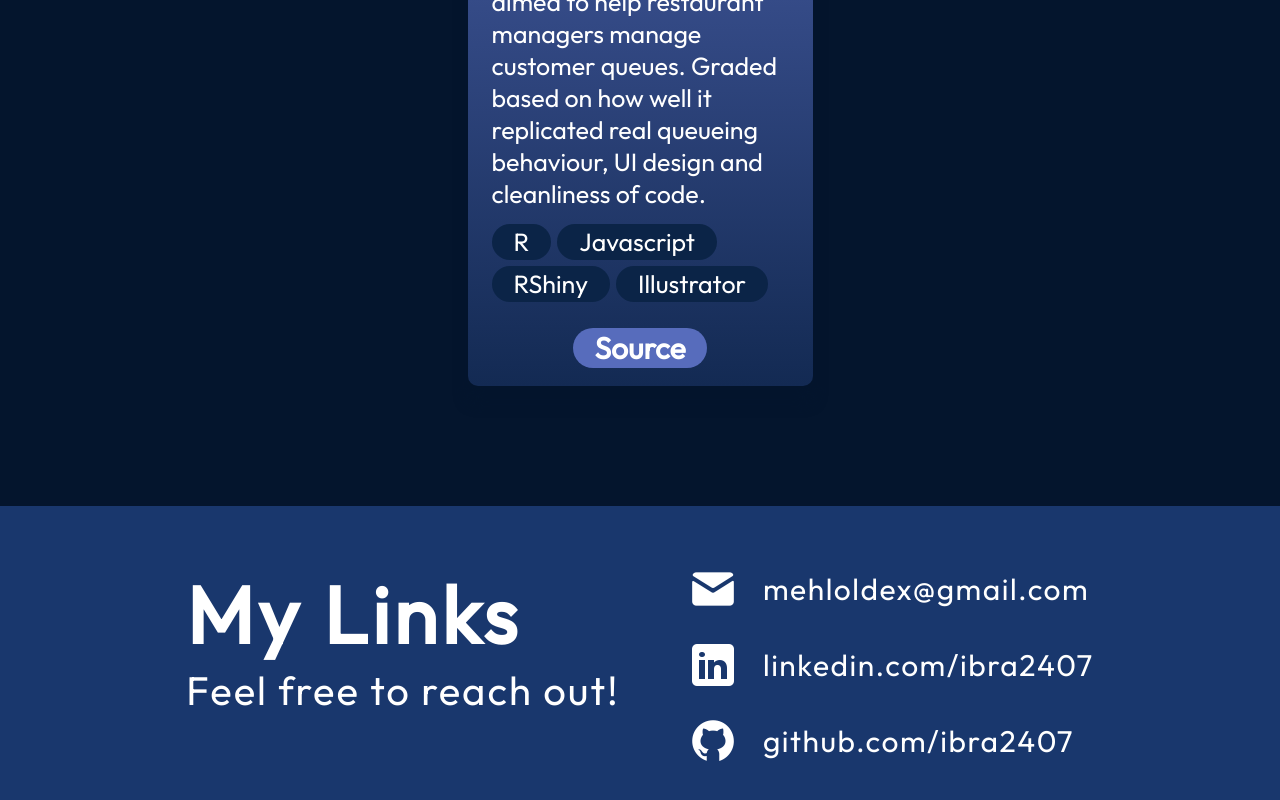
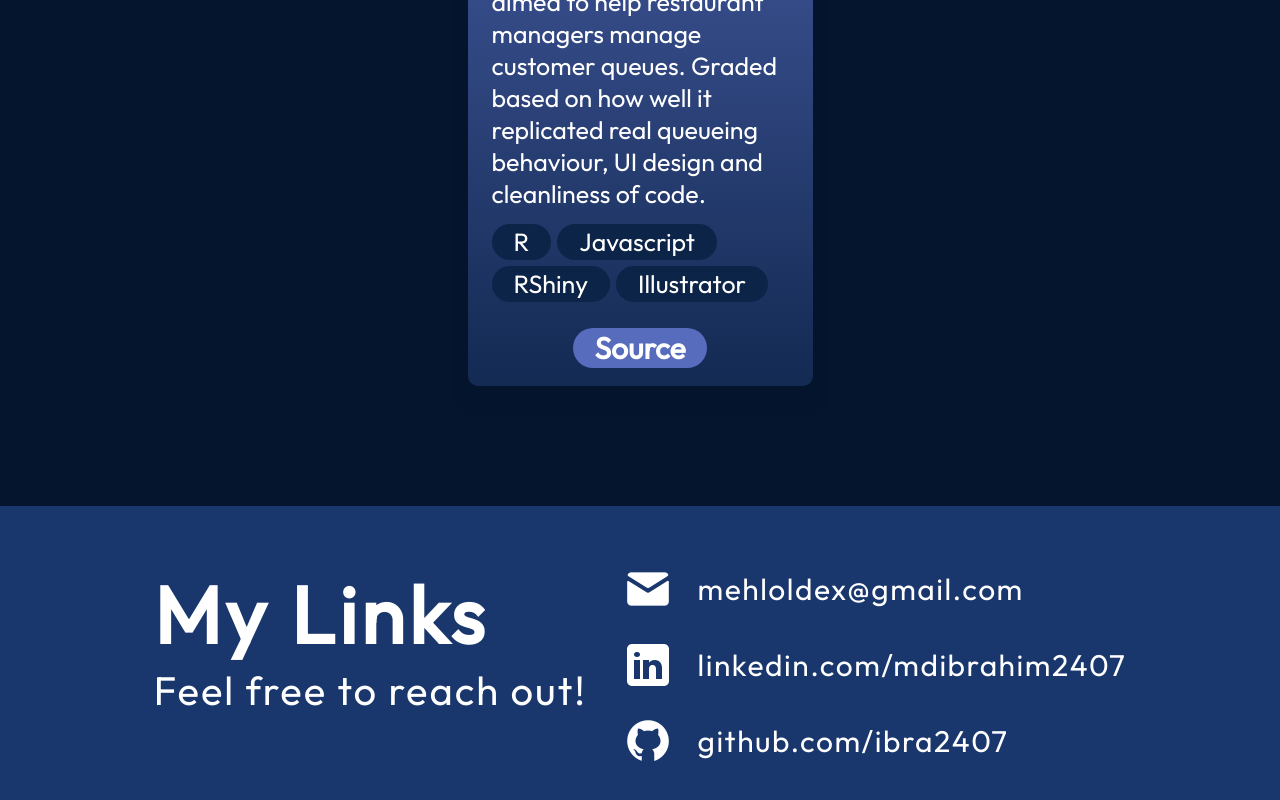
Before and after one commit to ibra2407/portfolio, a React (Vite) app: page / in a window 1280 px wide. Shown: the part 4528-5328 px from the top of the page. Built offline with nearby package versions, Linux system fonts and the light colour scheme.

Commit message:
update linkedin

```diff
--- a/src/components/Contact/Contact.jsx
+++ b/src/components/Contact/Contact.jsx
@@ -20,7 +20,7 @@ export const Contact = () => {
             src={getImageUrl("contact/linkedinIcon.png")}
             alt="LinkedIn icon"
           />
-          <a href="https://www.linkedin.com/ibra2407/">linkedin.com/ibra2407</a>
+          <a href="https://www.linkedin.com/in/mdibrahim2407/">linkedin.com/mdibrahim2407</a>
         </li>
         <li className={styles.link}>
           <img src={getImageUrl("contact/githubIcon.png")} alt="Github icon" />
```
